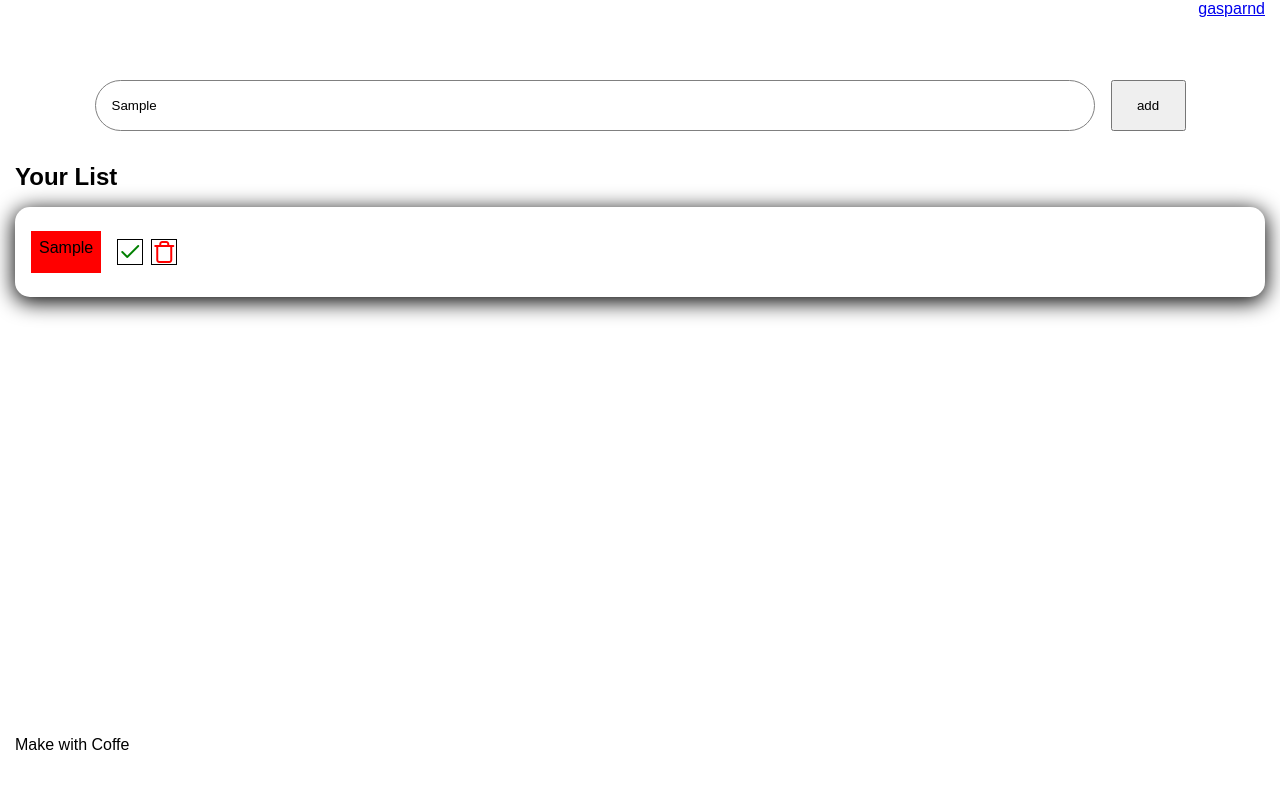
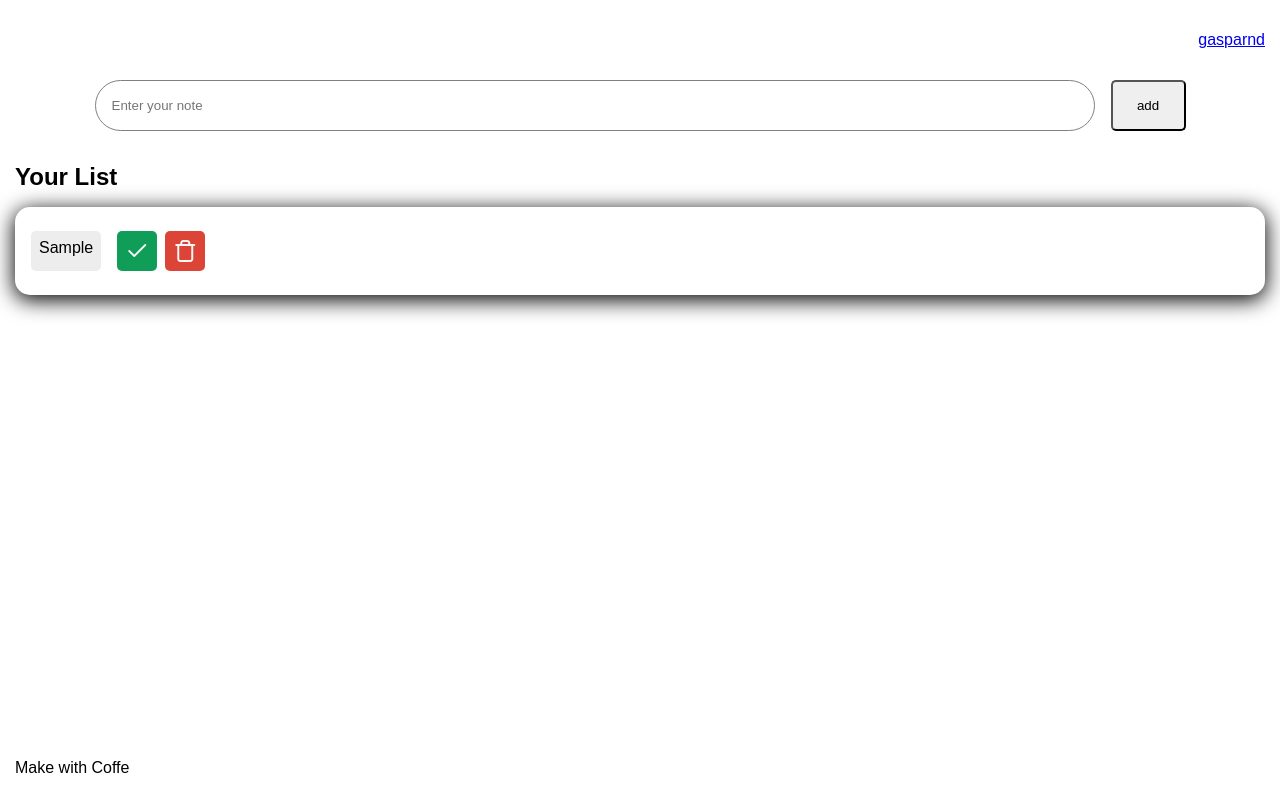
Before and after one commit to gasparnd/To-Do-List, a website built with webpack: page public/index.html in a window 1280 px wide. Both pictures are taken after typing "Sample" into the empty fields and a click on the button "add". Built offline with nearby package versions, Linux system fonts and the light colour scheme; a web font is replaced by a local one.

Commit message:
add activity confirmation & remove activity

```diff
--- a/src/routes/routes.js
+++ b/src/routes/routes.js
@@ -2,7 +2,7 @@ import Header from '../templates/Header'
 import Home from '../pages/Home'
 import Footer from '../templates/Footer'
 import Error404 from '../pages/Error404'
-import addActivity from '../utils/to-do'
+import toDo from '../utils/to-do'
 
 const routes = async () => {
 	const header = null || document.getElementById('header')
@@ -13,8 +13,8 @@ const routes = async () => {
 	content.innerHTML = await Home()
 	footer.innerHTML = await Footer()
 
-	const addBTN = document.getElementById('add-activity-btn')
-	addBTN.addEventListener('click', addActivity)
+	const addBTN = null || document.getElementById('add-activity-btn')
+	addBTN.addEventListener('click', toDo)
 }
 
 export default routes
--- a/src/styles/styles.css
+++ b/src/styles/styles.css
@@ -54,6 +54,12 @@ main {
 .header {
 	display: flex;
 	justify-content: flex-end;
+	align-items: center;
+}
+
+.footer {
+	display: flex;
+	align-items: center;
 }
 
 .to-do {
@@ -74,6 +80,7 @@ main {
 	padding: 1rem;
 	margin-left: 1rem;
 	cursor: pointer;
+	border-radius: 5px;
 }
 
 .to-do-container {
@@ -96,28 +103,41 @@ main {
 }
 
 .list-item li {
-	background-color: red;
+	background-color: #eeeded;
 	padding: .5rem;
 	margin-right: 1rem;
-
+	border-radius: 5px;
 }
 
 .done-activity,
 .delate-activity {
-	border: 1px solid #000;
-	margin: .5rem 0;
+	/*margin: .5rem 0;*/
 	margin-right: .5rem;
+	padding: .5rem;
+	border-radius: 5px;
+	cursor: pointer;
 }
 
-.icon-check {
-	color: green;
+.done-activity {
+	background-color: #0F9D58;
 }
 
-.icon-trash {
-	color: red;
+.delate-activity {
+	background-color: #DB4437;
 }
 
 .icon-check,
 .icon-trash {
 	font-size: 1.5rem;
+	color: #f6f5f5;
 }
+
+.done {
+	background-color: #0F9D58 !important;
+	text-decoration: line-through;
+	color: white;
+}
+
+.delate {
+	display: none;
+}
--- a/src/utils/to-do.js
+++ b/src/utils/to-do.js
@@ -1,10 +1,11 @@
-const addActivity = () => {
+
+const toDo = () => {
 	const text = document.getElementById('activity')
 	const activity = text.value
+
 	if (activity === ''){
 		console.log(`Error ${activity}`)
 	} else if (activity) {
-		console.log(activity)
 		const activityContainer = document.createElement('div')
 		// add one class to activityContainer
 		activityContainer.classList.add('list-item')
@@ -18,19 +19,44 @@ const addActivity = () => {
 		// Check BTN
 		const doneBTN = document.createElement('i')
 		doneBTN.classList.add('done-activity')
+		doneBTN.id = 'done-activity'
 		doneBTN.classList.add('icon-check')
 		activityContainer.appendChild(doneBTN)
 
 		// Delate BTN
 		const delateBTN = document.createElement('i')
 		delateBTN.classList.add('delate-activity')
+		delateBTN.id = 'delate-activity'
 		delateBTN.classList.add('icon-trash')
 		activityContainer.appendChild(delateBTN)
 
 		// get section from html
 		const list = document.getElementById('list')
 		list.appendChild(activityContainer)
+
+		text.value = ''
+
+		// Delate Activity
+
+		list.addEventListener('click', function (ev,) {
+			const item = ev.target
+			if (item.classList[0] === 'delate-activity') {
+				const activityItem = item.parentElement
+				activityItem.classList.toggle('delate')
+			}
+		})
+
+		// Done Activity
+
+		list.addEventListener('click', function (ev) {
+			const item = ev.target
+			if (item.classList[0] === 'done-activity') {
+				const activityItem = item.previousSibling
+				activityItem.classList.toggle('done')
+			}
+		})
 	}
 }
 
-export default addActivity
+
+export default toDo
```
Also changed, not shown: dist/js/main.js, dist/styles/styles.css.
